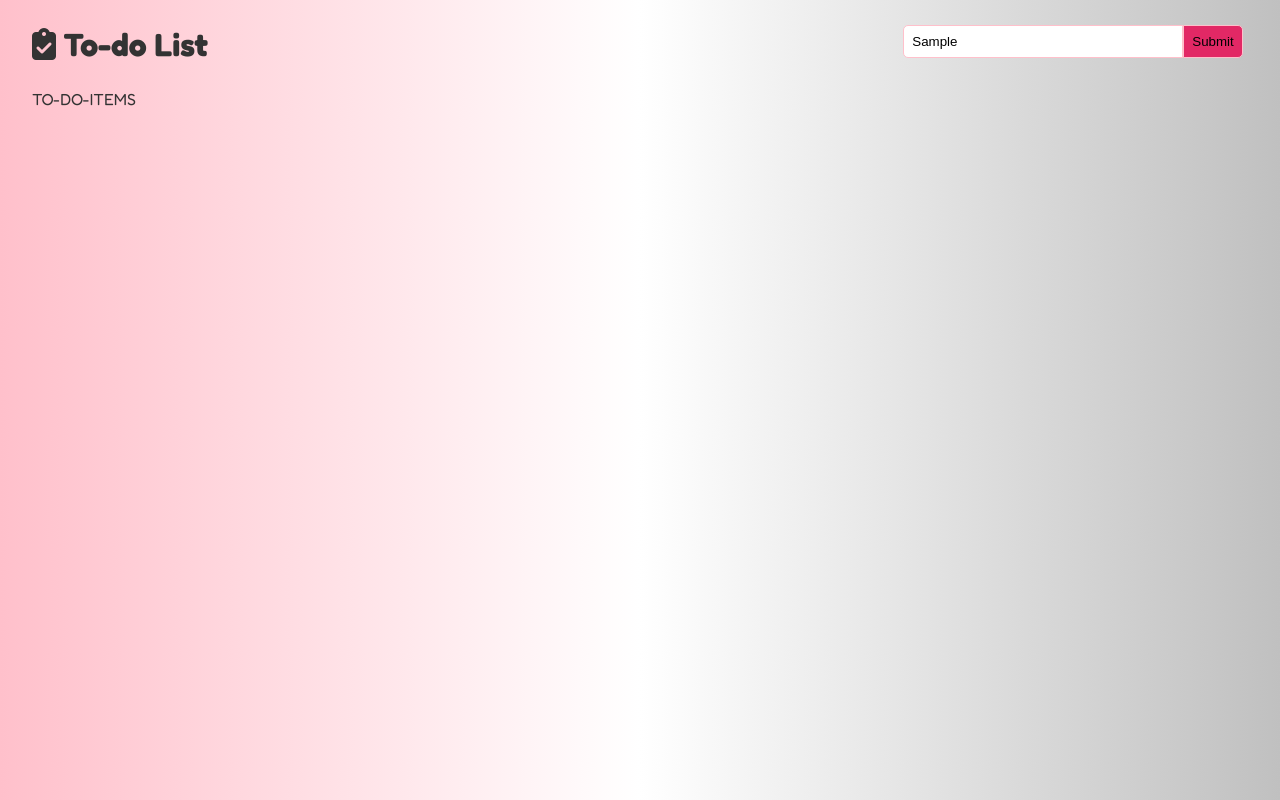
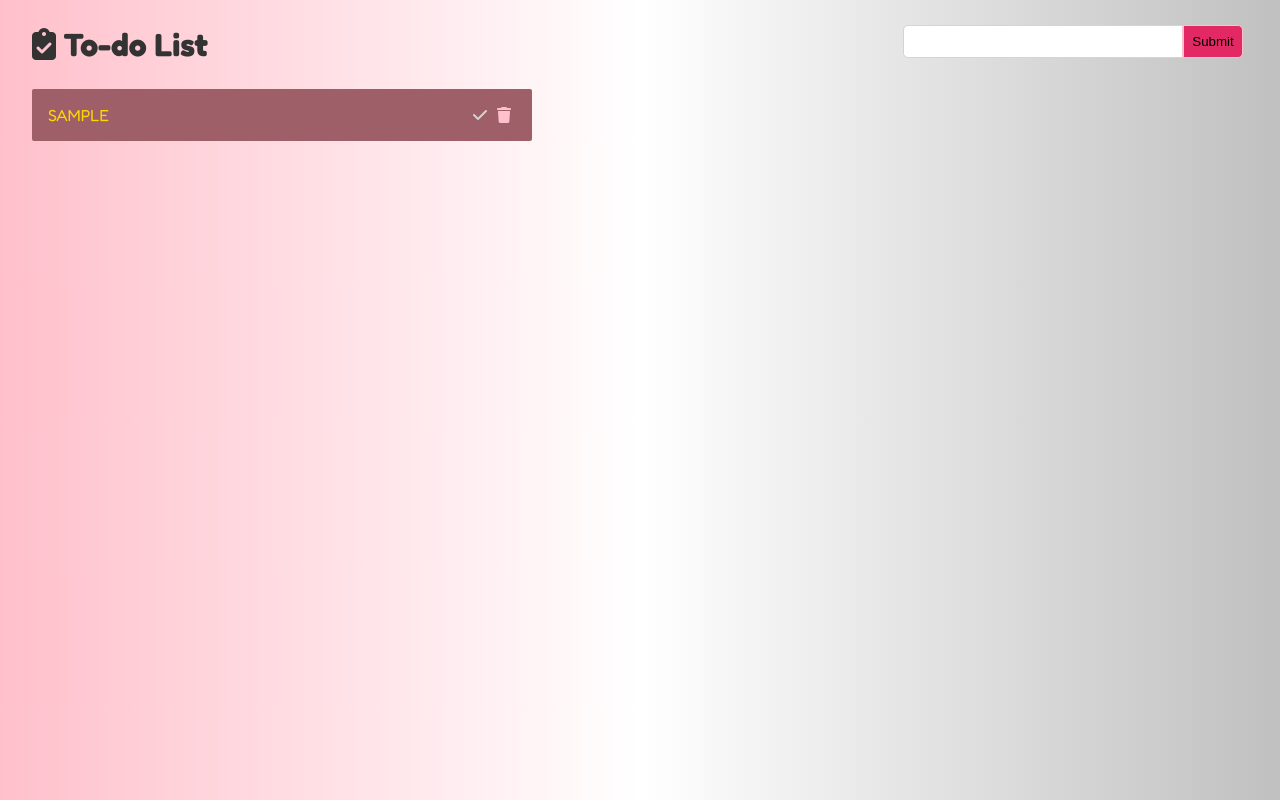
Before and after one commit to 1-annrita/PROJECT--2, a plain HTML site: page JS PROJECTS/TO-DO LIST/index.html in a window 1280 px wide. Both pictures are taken after typing "Sample" into the empty fields and a click on the button "Submit". Drawn offline with Linux system fonts and the light colour scheme.

Commit message:
Added JavaScript

```diff
--- a/JS PROJECTS/TO-DO LIST/index.html
+++ b/JS PROJECTS/TO-DO LIST/index.html
@@ -23,7 +23,7 @@
     </div>
 
     <div class="container">
-        <div class="to-do-items">TO-DO-ITEMS</div>
+        <div class="to-do-items"></div>
     </div>
 
     <script src="script.js"></script>
--- a/JS PROJECTS/TO-DO LIST/script.js
+++ b/JS PROJECTS/TO-DO LIST/script.js
@@ -0,0 +1,42 @@
+const toDoItems = document.getElementsByClassName
+("to-do-items")[0];
+
+const input = document.getElementById("input");
+const trashIcon = document.getElementById("trash");
+
+input.addEventListener("keydown",function(event){
+    if(event.key === "Enter")
+        addItem();
+})
+
+function addItem(){
+    var divParent = document.createElement("div");
+    var divChild = document.createElement("div");
+    var checkIcon = document.createElement("i");
+    var trashIcon = document.createElement("i");
+
+    divParent.className = "item";
+    divParent.innerHTML = '<div>' +input.value+ '</div>';
+
+    checkIcon.className = "fa-solid fa-check";
+    checkIcon.style.color = "lightgray";
+    checkIcon.addEventListener("click", function(){
+        checkIcon.style.color = "limegreen";
+    })
+
+    divChild.appendChild(checkIcon);
+
+    trashIcon.className = "fa-solid fa-trash";
+    trashIcon.style.color = "pink";
+    trashIcon.addEventListener("click", function(){
+        divParent.remove();
+    })
+
+    divChild.appendChild(trashIcon);
+
+    divParent.appendChild(divChild);
+
+    toDoItems.appendChild(divParent);
+
+    input.value = '';
+}
--- a/JS PROJECTS/TO-DO LIST/style.css
+++ b/JS PROJECTS/TO-DO LIST/style.css
@@ -87,13 +87,14 @@ body{
 }
 
 .item{
+    background-color: rgb(158, 95, 104);
     display: flex;
     justify-content: space-between;
     width: 100%;
     height: auto;
     border-radius: 2px;
     padding: 16px;
-    color: #454545;
+    color: gold;
     margin-top: 10px;
     font-size: 1rem;
     text-transform: uppercase;
@@ -105,7 +106,7 @@ body{
 }
 
 .item:hover{
-    box-shadow: 0 0 20px #e22865;
+    box-shadow: 0 0 10px #e22865;
     border: 1px solid #e22865;
 }
 
```
